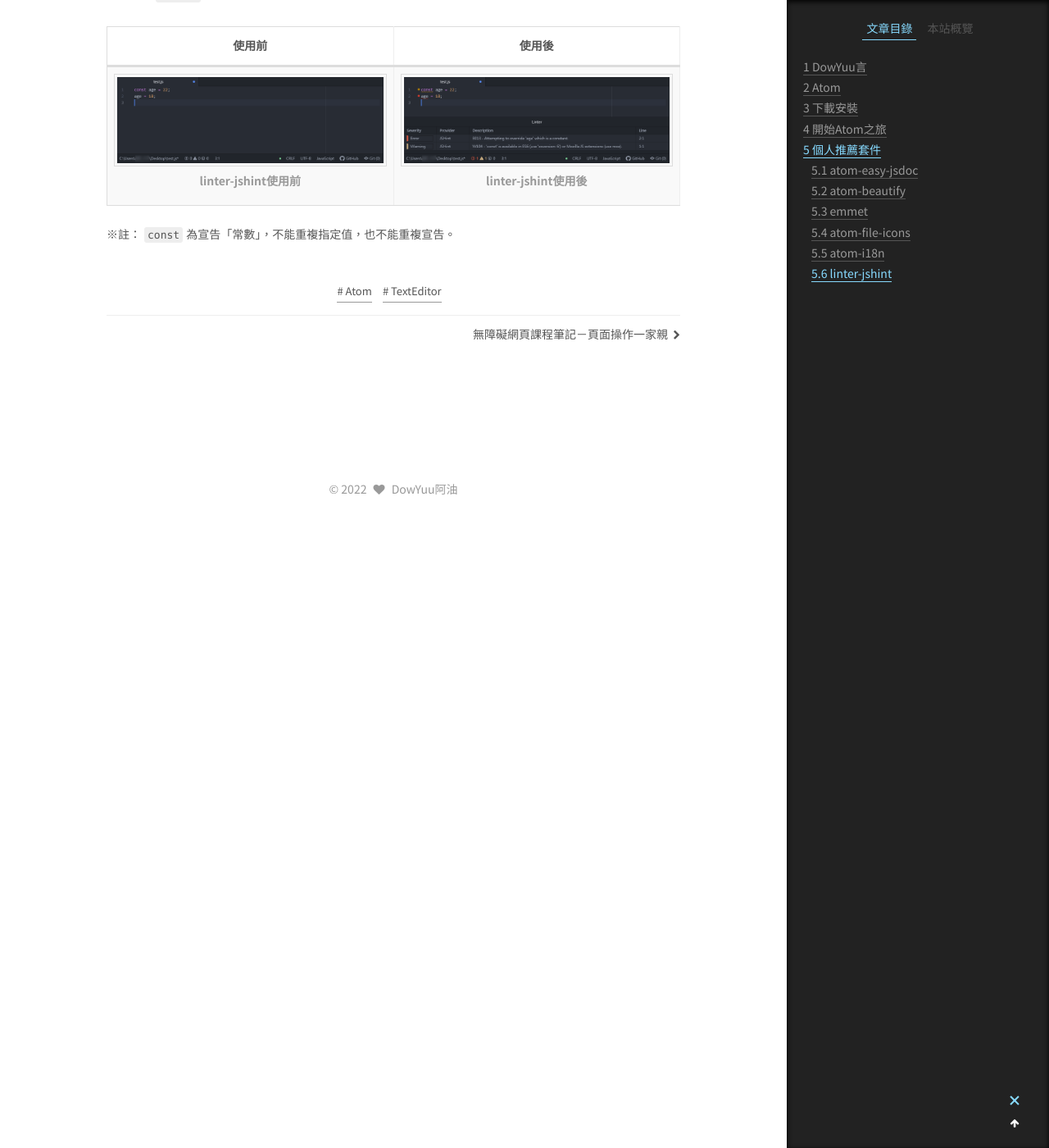
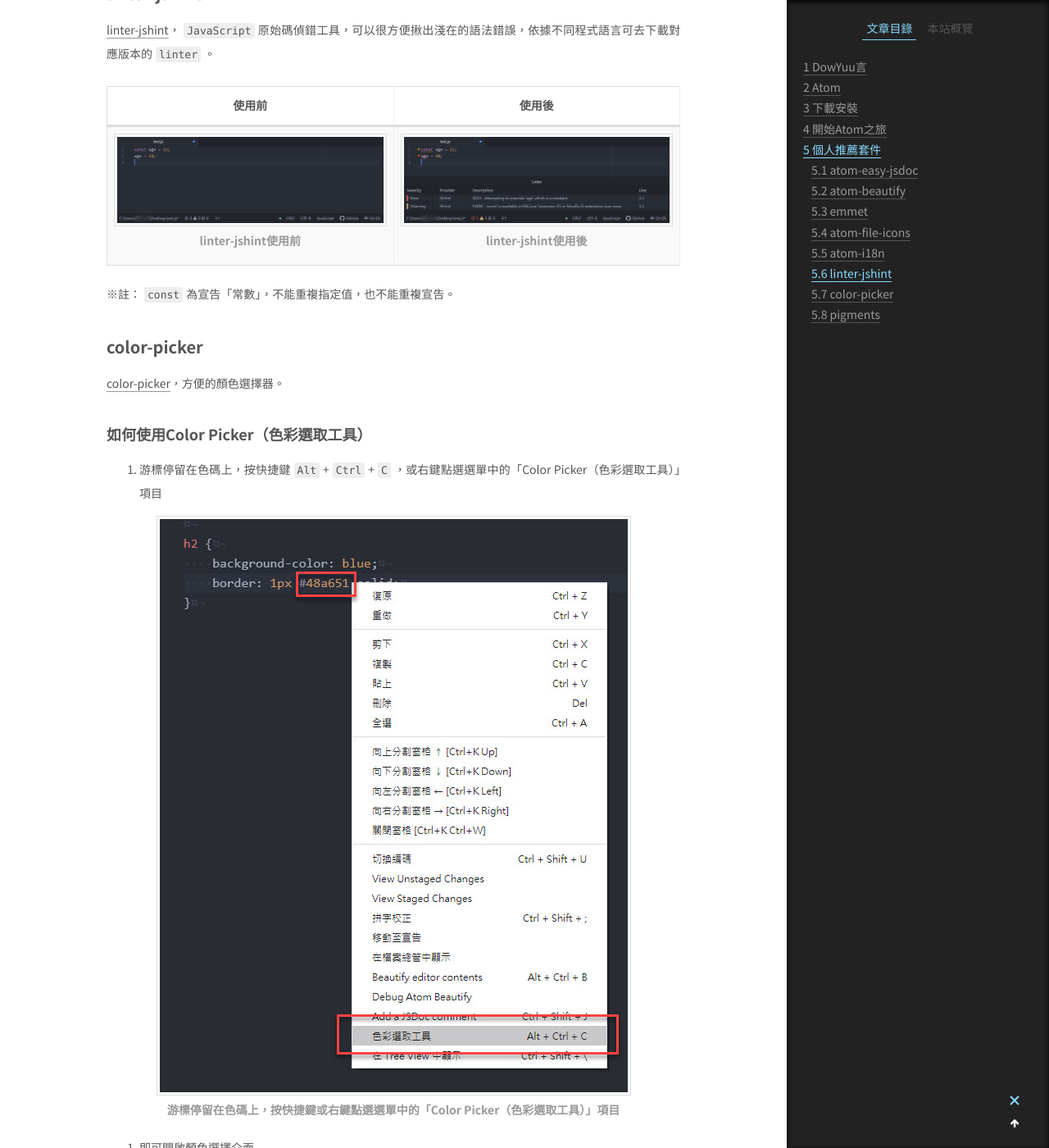
Before and after one commit to dowyuu/dowyuu.github.io, a Jekyll site: the page built from _posts/2022-01-25-atom.markdown, in a window 1280 px wide and 1400 px high, scrolled down 16620 px. Shown: the whole window at 82% size. Built offline with Jekyll 4.4.1, drawn with Linux system fonts in a browser that asks for light colours; comment, search, counter and statistics services are not loaded; some of the changed text lies outside the part shown.

Commit message:
更新－Atom

```diff
--- a/_posts/2022-01-25-atom.markdown
+++ b/_posts/2022-01-25-atom.markdown
@@ -262,3 +264,33 @@
 | ![linter-jshint使用前]({{site.url}}/img/2022-01-25-atom/linter-jshint-0.png "linter-jshint使用前") | ![linter-jshint使用後]({{site.url}}/img/2022-01-25-atom/linter-jshint-1.png "linter-jshint使用後") |
 
 ※註：`const`為宣告「常數」，不能重複指定值，也不能重複宣告。
+
+## color-picker
+
+[color-picker](https://atom.io/packages/color-picker)，方便的顏色選擇器。
+
+### 如何使用Color Picker（色彩選取工具）
+
+1. 游標停留在色碼上，按快捷鍵`Alt`+`Ctrl`+`C`，或右鍵點選選單中的「Color Picker（色彩選取工具）」項目
+
+![游標停留在色碼上，按快捷鍵或右鍵點選選單中的「Color Picker（色彩選取工具）」項目]({{site.url}}/img/2022-01-25-atom/color-picker-0.jpg "游標停留在色碼上，按快捷鍵或右鍵點選選單中的「Color Picker（色彩選取工具）」項目")
+
+2. 即可開啟顏色選擇介面
+
+![即可開啟顏色選擇介面]({{site.url}}/img/2022-01-25-atom/color-picker-1.jpg "即可開啟顏色選擇介面")
+
+3. 在顏色選擇介面中，點選新顏色與色碼形式
+
+![在顏色選擇介面中，點選新顏色與色碼形式]({{site.url}}/img/2022-01-25-atom/color-picker-2.jpg "在顏色選擇介面中，點選新顏色與色碼形式")
+
+4. 點擊新顏色的色碼，即可替換原色碼
+
+![點擊新顏色的色碼，即可替換原色碼]({{site.url}}/img/2022-01-25-atom/color-picker-3.jpg "點擊新顏色的色碼，即可替換原色碼")
+
+## pigments
+
+[pigments](https://atom.io/packages/pigments)，顯示文件中的色碼顏色。
+
+| 使用前 | 使用後 |
+| :--: | :--: |
+| ![pigments使用前]({{site.url}}/img/2022-01-25-atom/pigments-0.jpg "pigments使用前") | ![pigments使用後]({{site.url}}/img/2022-01-25-atom/pigments-1.jpg "pigments使用後") |
```
Also changed, not shown: other parts of _posts/2022-01-25-atom.markdown (+2 -0 lines), img/2022-01-25-atom/color-picker-0.jpg (added), img/2022-01-25-atom/color-picker-1.jpg (added), img/2022-01-25-atom/color-picker-2.jpg (added), img/2022-01-25-atom/color-picker-3.jpg (added), img/2022-01-25-atom/pigments-0.jpg (added), img/2022-01-25-atom/pigments-1.jpg (added).
